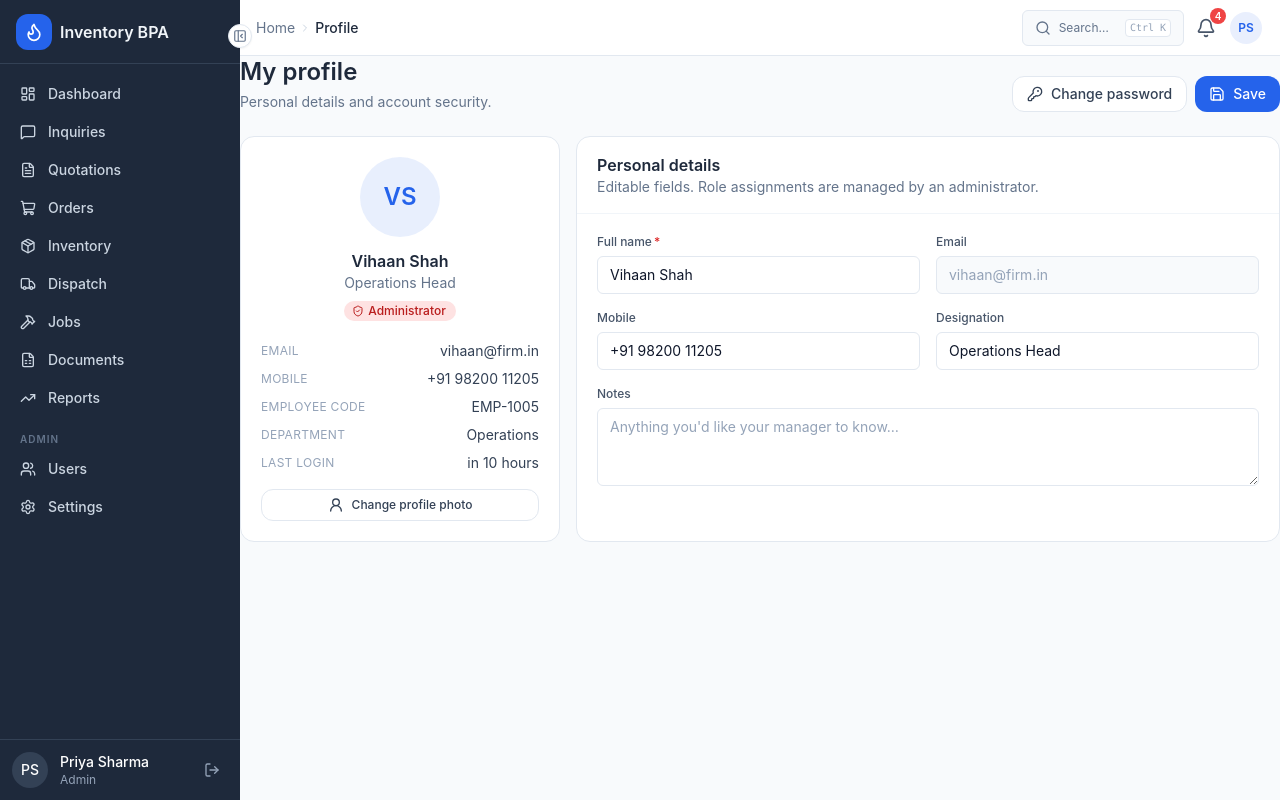
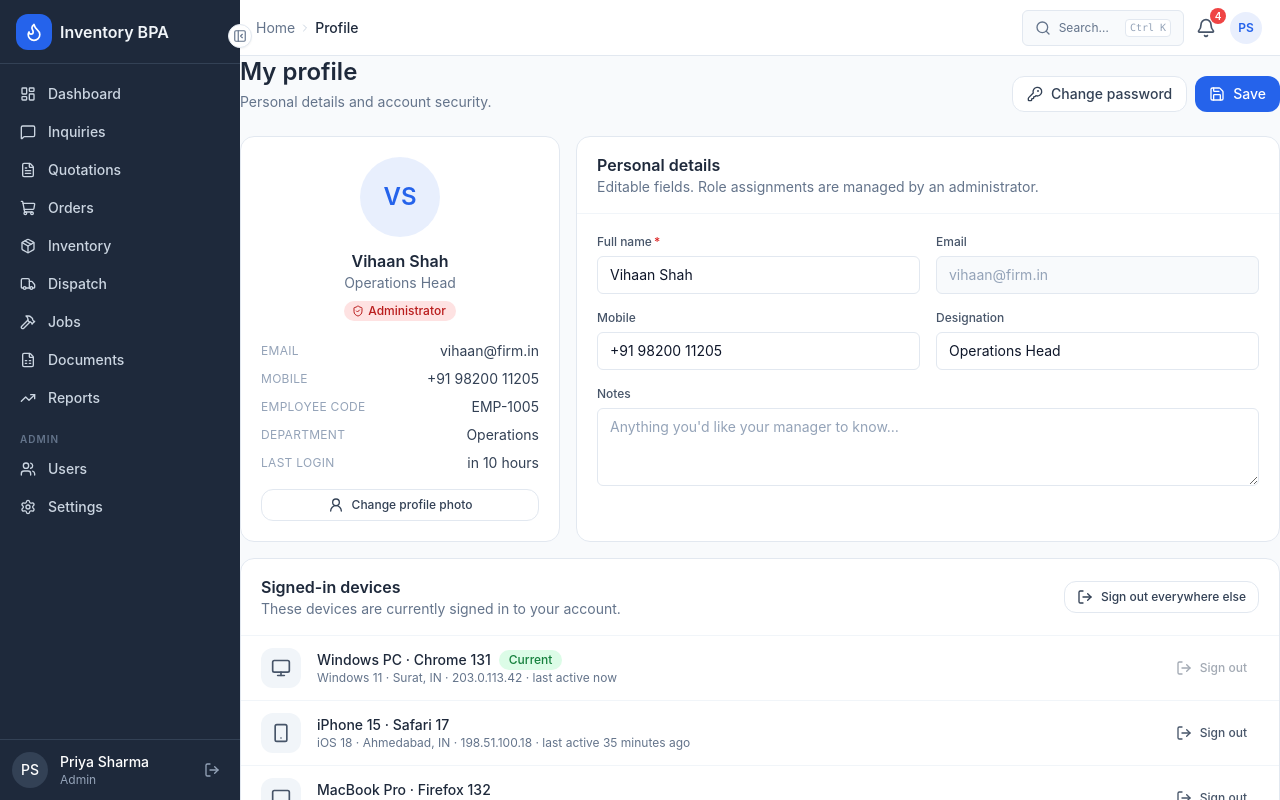
Before and after one commit to SumitDerbi/inventory, a React (Vite) app in the folder frontend/: page /profile in a window 1280 px wide. Built offline with nearby package versions, Linux system fonts and the light colour scheme.

Commit message:
feat(ui): active sessions on profile

```diff
--- /dev/null
+++ b/frontend/src/mocks/sessions.ts
@@ -0,0 +1,63 @@
+export interface ActiveSession {
+    id: string;
+    device: string;
+    browser: string;
+    os: string;
+    ip: string;
+    location: string;
+    lastSeenAt: string;
+    current: boolean;
+}
+
+export const activeSessions: ActiveSession[] = [
+    {
+        id: 'sess-1',
+        device: 'Windows PC',
+        browser: 'Chrome 131',
+        os: 'Windows 11',
+        ip: '203.0.113.42',
+        location: 'Surat, IN',
+        lastSeenAt: new Date().toISOString(),
+        current: true,
+    },
+    {
+        id: 'sess-2',
+        device: 'iPhone 15',
+        browser: 'Safari 17',
+        os: 'iOS 18',
+        ip: '198.51.100.18',
+        location: 'Ahmedabad, IN',
+        lastSeenAt: new Date(Date.now() - 1000 * 60 * 35).toISOString(),
+        current: false,
+    },
+    {
+        id: 'sess-3',
+        device: 'MacBook Pro',
+        browser: 'Firefox 132',
+        os: 'macOS 15',
+        ip: '192.0.2.91',
+        location: 'Mumbai, IN',
+        lastSeenAt: new Date(Date.now() - 1000 * 60 * 60 * 6).toISOString(),
+        current: false,
+    },
+    {
+        id: 'sess-4',
+        device: 'Android Tablet',
+        browser: 'Chrome 130',
+        os: 'Android 14',
+        ip: '203.0.113.77',
+        location: 'Pune, IN',
+        lastSeenAt: new Date(Date.now() - 1000 * 60 * 60 * 28).toISOString(),
+        current: false,
+    },
+    {
+        id: 'sess-5',
+        device: 'Windows PC',
+        browser: 'Edge 129',
+        os: 'Windows 10',
+        ip: '198.51.100.203',
+        location: 'Vadodara, IN',
+        lastSeenAt: new Date(Date.now() - 1000 * 60 * 60 * 24 * 3).toISOString(),
+        current: false,
+    },
+];
--- a/frontend/src/pages/admin/ProfilePage.tsx
+++ b/frontend/src/pages/admin/ProfilePage.tsx
@@ -1,5 +1,14 @@
 import { useMemo, useState } from 'react';
-import { KeyRound, Save, ShieldCheck, UserRound } from 'lucide-react';
+import {
+    KeyRound,
+    LogOut,
+    Monitor,
+    Save,
+    ShieldCheck,
+    Smartphone,
+    Tablet,
+    UserRound,
+} from 'lucide-react';
 import { PageHeader } from '@/components/ui/PageHeader';
 import { Button } from '@/components/ui/Button';
 import { Badge } from '@/components/ui/Badge';
@@ -24,6 +33,7 @@ import {
     users,
     type MockUser,
 } from '@/mocks/users';
+import { activeSessions, type ActiveSession } from '@/mocks/sessions';
 
 interface PasswordRule {
     label: string;
@@ -49,6 +59,29 @@ export default function ProfilePage() {
     const [mobile, setMobile] = useState(me.mobile ?? '');
     const [designation, setDesignation] = useState(me.designation ?? '');
     const [notes, setNotes] = useState(me.notes ?? '');
+    const [sessions, setSessions] = useState<ActiveSession[]>(activeSessions);
+    const [signOutAllOpen, setSignOutAllOpen] = useState(false);
+
+    function signOutSession(id: string) {
+        const target = sessions.find((s) => s.id === id);
+        setSessions((curr) => curr.filter((s) => s.id !== id));
+        push({
+            variant: 'success',
+            title: 'Signed out',
+            description: `${target?.device ?? 'Session'} — ${target?.location ?? ''}`.trim(),
+        });
+    }
+
+    function signOutAllOthers() {
+        const removed = sessions.filter((s) => !s.current).length;
+        setSessions((curr) => curr.filter((s) => s.current));
+        push({
+            variant: 'success',
+            title: 'Signed out everywhere else',
+            description: `${removed} session${removed === 1 ? '' : 's'} ended.`,
+        });
+        setSignOutAllOpen(false);
+    }
 
     function handleSave() {
         push({
@@ -175,8 +208,118 @@ export default function ProfilePage() {
                 </section>
             </div>
 
+            <section className="mt-4 rounded-xl border border-slate-200 bg-white">
+                <header className="flex flex-wrap items-center justify-between gap-3 border-b border-slate-100 px-5 py-4">
+                    <div>
+                        <h2 className="text-base font-semibold text-slate-800">
+                            Signed-in devices
+                        </h2>
+                        <p className="text-sm text-slate-500">
+                            These devices are currently signed in to your account.
+                        </p>
+                    </div>
+                    <Button
+                        variant="outline"
+                        size="sm"
+                        disabled={sessions.filter((s) => !s.current).length === 0}
+                        onClick={() => setSignOutAllOpen(true)}
+                    >
+                        <LogOut className="size-4" aria-hidden="true" />
+                        Sign out everywhere else
+                    </Button>
+                </header>
+                <ul className="divide-y divide-slate-100">
+                    {sessions.map((s) => (
+                        <li
+                            key={s.id}
+                            className="flex flex-wrap items-center gap-4 px-5 py-3"
+                        >
+                            <span
+                                className="flex size-10 items-center justify-center rounded-lg bg-slate-100 text-slate-600"
+                                aria-hidden="true"
+                            >
+                                <DeviceIcon device={s.device} />
+                            </span>
+                            <div className="min-w-0 flex-1">
+                                <div className="flex flex-wrap items-center gap-2">
+                                    <p className="truncate text-sm font-medium text-slate-800">
+                                        {s.device} · {s.browser}
+                                    </p>
+                                    {s.current && (
+                                        <Badge tone="green">Current</Badge>
+                                    )}
+                                </div>
+                                <p className="text-xs text-slate-500">
+                                    {s.os} · {s.location} · {s.ip} · last active{' '}
+                                    {formatRelative(s.lastSeenAt)}
+                                </p>
+                            </div>
+                            <Button
+                                variant="ghost"
+                                size="sm"
+                                disabled={s.current}
+                                onClick={() => signOutSession(s.id)}
+                            >
+                                <LogOut className="size-4" aria-hidden="true" />
+                                Sign out
+                            </Button>
+                        </li>
+                    ))}
+                </ul>
+            </section>
+
             <ChangePasswordDialog open={open} onOpenChange={setOpen} />
+            <SignOutAllDialog
+                open={signOutAllOpen}
+                onOpenChange={setSignOutAllOpen}
+                count={sessions.filter((s) => !s.current).length}
+                onConfirm={signOutAllOthers}
+            />
         </div>
+    );
+}
+
+function DeviceIcon({ device }: { device: string }) {
+    const d = device.toLowerCase();
+    if (d.includes('iphone') || d.includes('android phone'))
+        return <Smartphone className="size-5" aria-hidden="true" />;
+    if (d.includes('tablet') || d.includes('ipad'))
+        return <Tablet className="size-5" aria-hidden="true" />;
+    return <Monitor className="size-5" aria-hidden="true" />;
+}
+
+function SignOutAllDialog({
+    open,
+    onOpenChange,
+    count,
+    onConfirm,
+}: {
+    open: boolean;
+    onOpenChange: (v: boolean) => void;
+    count: number;
+    onConfirm: () => void;
+}) {
+    return (
+        <Dialog open={open} onOpenChange={onOpenChange}>
+            <DialogContent>
+                <DialogHeader>
+                    <DialogTitle>Sign out everywhere else?</DialogTitle>
+                    <DialogDescription>
+                        This will end {count} other session{count === 1 ? '' : 's'}.
+                        You will remain signed in on this device.
+                    </DialogDescription>
+                </DialogHeader>
+                <DialogFooter>
+                    <Button variant="ghost" onClick={() => onOpenChange(false)}>
+                        Cancel
+                    </Button>
+                    <Button variant="danger" onClick={onConfirm}>
+                        <LogOut className="size-4" aria-hidden="true" />
+                        Sign out others
+                    </Button>
+                </DialogFooter>
+            </DialogContent>
+        </Dialog>
     );
 }
 
```
